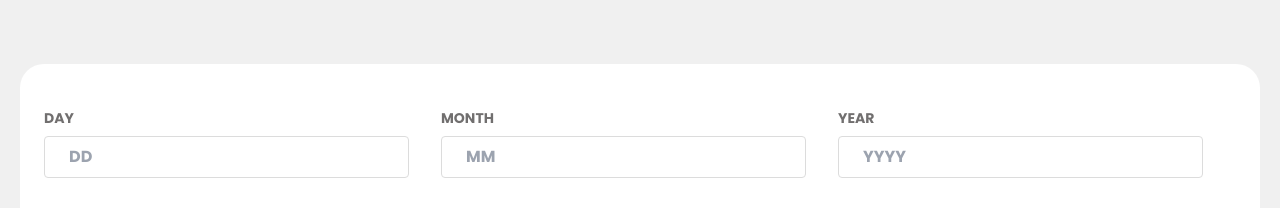
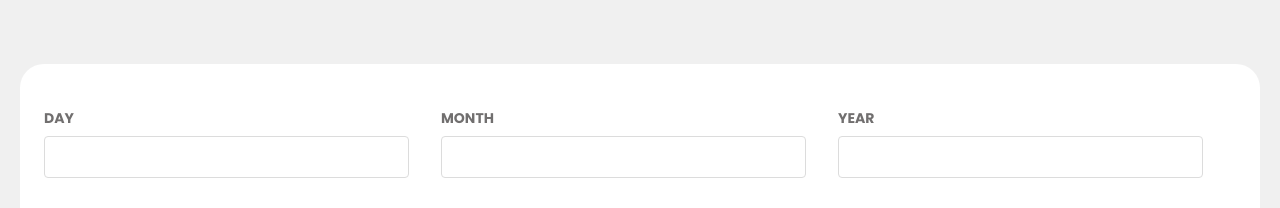
Before and after one commit to chleighton1/age-calculator, a Next.js app: page / in a window 1280 px wide. Shown: the top 208 px of the page. Built offline with nearby package versions, Linux system fonts and the light colour scheme.

Commit message:
feat: Implement react hook form

```diff
--- a/app/page.js
+++ b/app/page.js
@@ -1,6 +1,8 @@
 "use client";
 
 import { React, useState } from "react";
+import { useForm } from "react-hook-form";
+import { DevTool } from "@hookform/devtools";
 import Arrow from "./components/Arrow";
 const { DateTime } = require("luxon");
 
@@ -10,30 +12,17 @@ export default function Home() {
     months: "",
     days: "",
   });
-  const [formData, setFormData] = useState({
-    day: "",
-    month: "",
-    year: "",
-  });
 
-  function handleChange(event) {
-    const { name, value } = event.target;
-    setFormData((prevFormData) => {
-      return {
-        ...prevFormData,
-        [name]: Number(value),
-      };
-    });
-  }
+  const form = useForm();
+  const { register, control, handleSubmit } = form;
 
-  function handleSubmit(event) {
-    event.preventDefault();
-
+  function onSubmit(data) {
+    console.log("Form submitted", data);
     const now = DateTime.now();
     const userBirth = DateTime.local(
-      formData.year,
-      formData.month,
-      formData.day
+      Number(data.year),
+      Number(data.month),
+      Number(data.day)
     );
 
     const diff = now.diff(userBirth, ["months", "days", "years"]).toObject();
@@ -42,13 +31,18 @@ export default function Home() {
       months: Math.floor(diff.months),
       days: Math.floor(diff.days),
     }));
+    console.log(age);
   }
 
   return (
     <main className="bg-white rounded-3xl rounded-br-[114px] mt-16 mx-5 p-6">
       {/* AGE INPUT */}
       <div>
-        <form className="form mb-20 mt-5" onSubmit={handleSubmit}>
+        <form
+          className="form mb-20 mt-5"
+          onSubmit={handleSubmit(onSubmit)}
+          noValidate
+        >
           <div className="flex w-full mb-14 gap-8">
             <div>
               <label
@@ -60,10 +54,10 @@ export default function Home() {
               <input
                 className="border font-bold rounded border-line w-full px-6 py-2"
                 type="number"
-                placeholder="DD"
-                onChange={handleChange}
-                name="day"
-                value={formData.day}
+                id="day"
+                {...register("day", {
+                  required: "Day is required",
+                })}
               />
             </div>
             <div>
@@ -76,10 +70,10 @@ export default function Home() {
               <input
                 className="border font-bold rounded border-line w-full px-6 py-2"
                 type="number"
-                placeholder="MM"
-                onChange={handleChange}
-                name="month"
-                value={formData.month}
+                id="month"
+                {...register("month", {
+                  required: "Month is required",
+                })}
               />
             </div>
             <div>
@@ -92,10 +86,10 @@ export default function Home() {
               <input
                 className="border font-bold rounded border-line w-full px-6 py-2"
                 type="number"
-                placeholder="YYYY"
-                onChange={handleChange}
-                name="year"
-                value={formData.year}
+                id="year"
+                {...register("year", {
+                  required: "Year is required",
+                })}
               />
             </div>
           </div>
@@ -106,6 +100,7 @@ export default function Home() {
             </button>
           </div>
         </form>
+        <DevTool control={control} />
       </div>
 
       {/* AGE OUTPUT */}
--- a/package.json
+++ b/package.json
@@ -12,9 +12,11 @@
     "luxon": "^3.4.4",
     "next": "14.1.0",
     "react": "^18",
-    "react-dom": "^18"
+    "react-dom": "^18",
+    "react-hook-form": "^7.50.1"
   },
   "devDependencies": {
+    "@hookform/devtools": "^4.3.1",
     "autoprefixer": "^10.0.1",
     "eslint": "^8",
     "eslint-config-next": "14.1.0",
```
Also changed, not shown: 1 other file (tests, documents, lock files or other folders).
